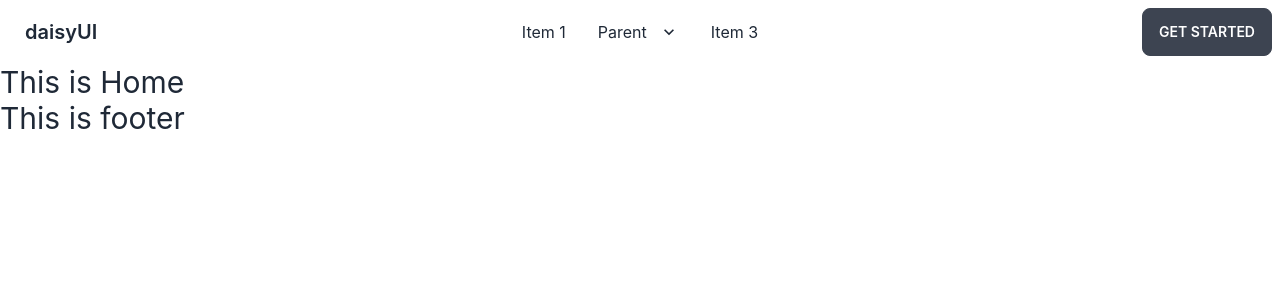
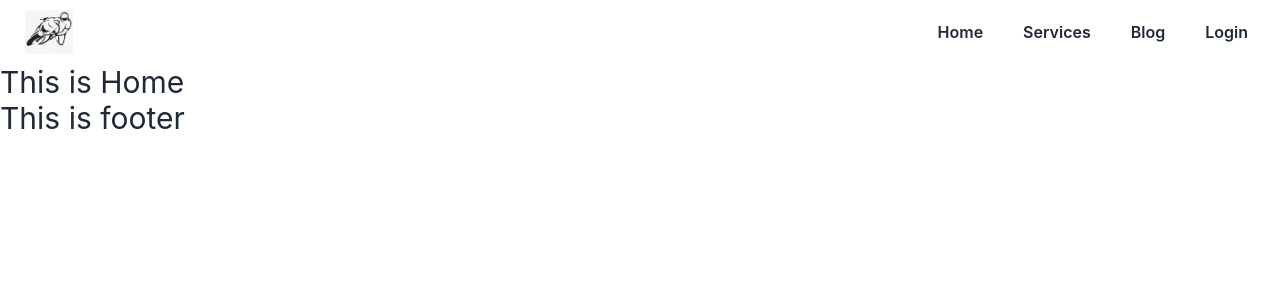
Before and after one commit to Rabbe10581/motorbike-storehouse-client, a React (Create React App) app: page / in a window 1280 px wide. Shown: the top 300 px of the page. Built offline with nearby package versions, Linux system fonts and the light colour scheme; no server answers.

Commit message:
Navbar added

```diff
--- a/package.json
+++ b/package.json
@@ -7,8 +7,10 @@
     "@testing-library/react": "^13.4.0",
     "@testing-library/user-event": "^13.5.0",
     "daisyui": "^2.42.0",
+    "firebase": "^9.14.0",
     "react": "^18.2.0",
     "react-dom": "^18.2.0",
+    "react-hook-form": "^7.39.5",
     "react-router-dom": "^6.4.3",
     "react-scripts": "5.0.1",
     "web-vitals": "^2.1.4"
--- a/src/Pages/Shared/Navbar/Navbar.js
+++ b/src/Pages/Shared/Navbar/Navbar.js
@@ -1,6 +1,36 @@
-import React from 'react';
+import React, { useContext } from 'react';
+import { Link } from 'react-router-dom';
+import logo from "../../../assets/logo.png";
+import { AuthContext } from '../../../contexts/AuthProvider/AuthProvider';
 
 const Navbar = () => {
+    const { user, logOut } = useContext(AuthContext);
+
+    const handleLogOut = () => {
+        logOut()
+            .then()
+            .catch();
+    }
+
+    const menuItems = <>
+        <li><Link className='mr-2 font-semibold' to='/'>Home</Link></li>
+        <li><Link className='mr-2 font-semibold' to='/services'>Services</Link></li>
+        <li><Link className='mr-2 font-semibold' to='/blog'>Blog</Link></li>
+        {
+            user?.email ?
+                <>
+                    <li><Link to="/myreviews" className='mr-2 font-semibold'>My Reviews</Link></li>
+                    <li><Link className='mr-2 font-semibold' to='/addservices'>Add Services</Link></li>
+                    <li><Link onClick={handleLogOut} className='mr-2 font-semibold'>Log Out</Link></li>
+                </>
+                :
+                <>
+                    <li><Link className='mr-2 font-semibold' to='/login'>Login</Link></li>
+                </>
+
+        }
+    </>
+
     return (
         <div className="navbar bg-base-100">
             <div className="navbar-start">
@@ -9,41 +39,21 @@ const Navbar = () => {
                         <svg xmlns="http://www.w3.org/2000/svg" className="h-5 w-5" fill="none" viewBox="0 0 24 24" stroke="currentColor"><path strokeLinecap="round" strokeLinejoin="round" strokeWidth="2" d="M4 6h16M4 12h8m-8 6h16" /></svg>
                     </label>
                     <ul tabIndex={0} className="menu menu-compact dropdown-content mt-3 p-2 shadow bg-base-100 rounded-box w-52">
-                        <li><a>Item 1</a></li>
-                        <li tabIndex={0}>
-                            <a className="justify-between">
-                                Parent
-                                <svg className="fill-current" xmlns="http://www.w3.org/2000/svg" width="24" height="24" viewBox="0 0 24 24"><path d="M8.59,16.58L13.17,12L8.59,7.41L10,6L16,12L10,18L8.59,16.58Z" /></svg>
-                            </a>
-                            <ul className="p-2">
-                                <li><a>Submenu 1</a></li>
-                                <li><a>Submenu 2</a></li>
-                            </ul>
-                        </li>
-                        <li><a>Item 3</a></li>
+                        {menuItems}
                     </ul>
                 </div>
-                <a className="btn btn-ghost normal-case text-xl">daisyUI</a>
+                <Link to="/" className="btn btn-ghost normal-case text-xl">
+                    <img className='w-12' src={logo} alt="" />
+                </Link>
             </div>
-            <div className="navbar-center hidden lg:flex">
+            <div className="navbar-end hidden lg:flex">
                 <ul className="menu menu-horizontal p-0">
-                    <li><a>Item 1</a></li>
-                    <li tabIndex={0}>
-                        <a>
-                            Parent
-                            <svg className="fill-current" xmlns="http://www.w3.org/2000/svg" width="20" height="20" viewBox="0 0 24 24"><path d="M7.41,8.58L12,13.17L16.59,8.58L18,10L12,16L6,10L7.41,8.58Z" /></svg>
-                        </a>
-                        <ul className="p-2">
-                            <li><a>Submenu 1</a></li>
-                            <li><a>Submenu 2</a></li>
-                        </ul>
-                    </li>
-                    <li><a>Item 3</a></li>
+                    {menuItems}
                 </ul>
             </div>
-            <div className="navbar-end">
-                <a className="btn">Get started</a>
-            </div>
+            {/* <div className="navbar-end">
+                <button className="btn btn-outline btn-secondary">Appoinment</button>
+            </div> */}
         </div>
     );
 };
--- /dev/null
+++ b/src/contexts/AuthProvider/AuthProvider.js
@@ -0,0 +1,59 @@
+import { createContext, useEffect, useState } from "react";
+import { createUserWithEmailAndPassword, getAuth, onAuthStateChanged, signInWithEmailAndPassword, signOut, updateProfile } from 'firebase/auth'
+import app from "../../firebase/firebase.config";
+
+export const AuthContext = createContext()
+const auth = getAuth(app)
+
+const AuthProvider = ({ children }) => {
+    const [user, setUser] = useState(null);
+    const [loading, setloading] = useState(true);
+
+    const createUser = (email, password) => {
+        setloading(true);
+        return createUserWithEmailAndPassword(auth, email, password);
+    }
+
+    const signIn = (email, password) => {
+        setloading(true);
+        return signInWithEmailAndPassword(auth, email, password);
+    }
+
+    const updateUser = (userInfo) => {
+        return updateProfile(auth.currentUser, userInfo)
+    }
+
+    const logOut = () => {
+        setloading(true);
+        return signOut(auth);
+    }
+
+    //observer
+    useEffect(() => {
+        const unsubscribe = onAuthStateChanged(auth, currentUser => {
+            console.log('User observing');
+            setUser(currentUser);
+            setloading(false);
+        });
+
+        return () => unsubscribe();
+    })
+
+    const authInfo = {
+        createUser,
+        signIn,
+        updateUser,
+        logOut,
+        user,
+        loading
+
+    }
+
+    return (
+        <AuthContext.Provider value={authInfo}>
+            {children}
+        </AuthContext.Provider>
+    );
+};
+
+export default AuthProvider;
--- /dev/null
+++ b/src/firebase/firebase.config.js
@@ -0,0 +1,19 @@
+// Import the functions you need from the SDKs you need
+import { initializeApp } from "firebase/app";
+// TODO: Add SDKs for Firebase products that you want to use
+// https://firebase.google.com/docs/web/setup#available-libraries
+
+// Your web app's Firebase configuration
+const firebaseConfig = {
+    apiKey: process.env.REACT_APP_apiKey,
+    authDomain: process.env.REACT_APP_authDomain,
+    projectId: process.env.REACT_APP_projectId,
+    storageBucket: process.env.REACT_APP_storageBucket,
+    messagingSenderId: process.env.REACT_APP_messagingSenderId,
+    appId: process.env.REACT_APP_appId,
+};
+
+// Initialize Firebase
+const app = initializeApp(firebaseConfig);
+
+export default app;
--- a/src/index.js
+++ b/src/index.js
@@ -3,11 +3,14 @@ import ReactDOM from 'react-dom/client';
 import './index.css';
 import App from './App';
 import reportWebVitals from './reportWebVitals';
+import AuthProvider from './contexts/AuthProvider/AuthProvider';
 
 const root = ReactDOM.createRoot(document.getElementById('root'));
 root.render(
   <React.StrictMode>
-    <App />
+    <AuthProvider>
+      <App />
+    </AuthProvider>
   </React.StrictMode>
 );
 
```
Also changed, not shown: src/assets/logo.png (added), 1 other file (tests, documents, lock files or other folders).
